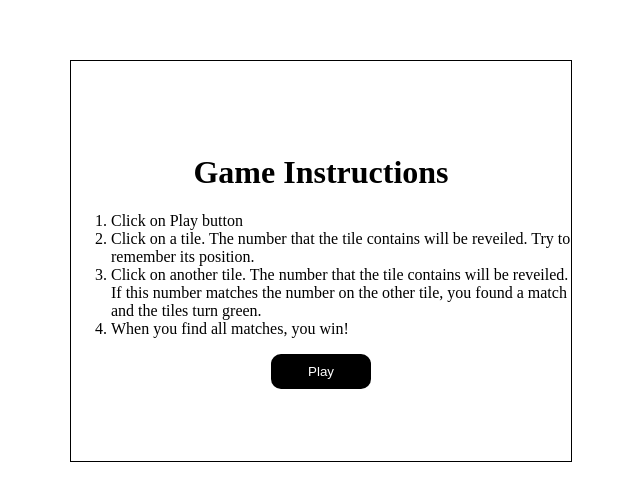
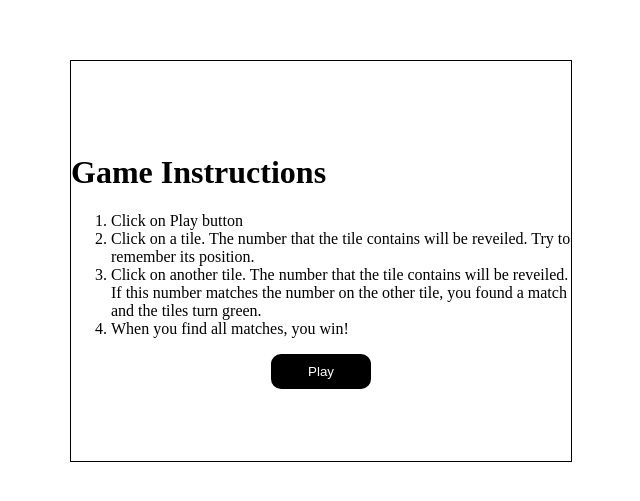
Before and after one commit to holhen/memory-game, a React (Vite) app: page / in a window 1280 px wide. Shown: the part 147-648 px from the top of the page, without its empty margins (319-959 px from the left). Built offline with nearby package versions, Linux system fonts and the light colour scheme.

Commit message:
move h1 into in-progress

```diff
--- a/src/components/Game/Game.scss
+++ b/src/components/Game/Game.scss
@@ -11,6 +11,10 @@
     grid-template-columns: repeat(5, 1fr);
     justify-content: stretch;
     align-items: stretch;
+
+    h1 {
+      text-align: center;
+    }
   }
 
   &.won {
@@ -20,8 +24,4 @@
       text-align: center;
     }
   }
-
-  h1 {
-    text-align: center;
-  }
 }
```
